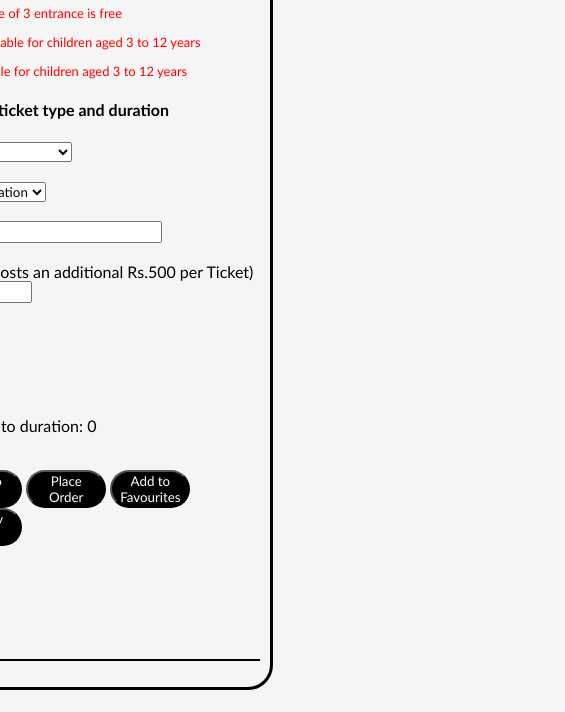
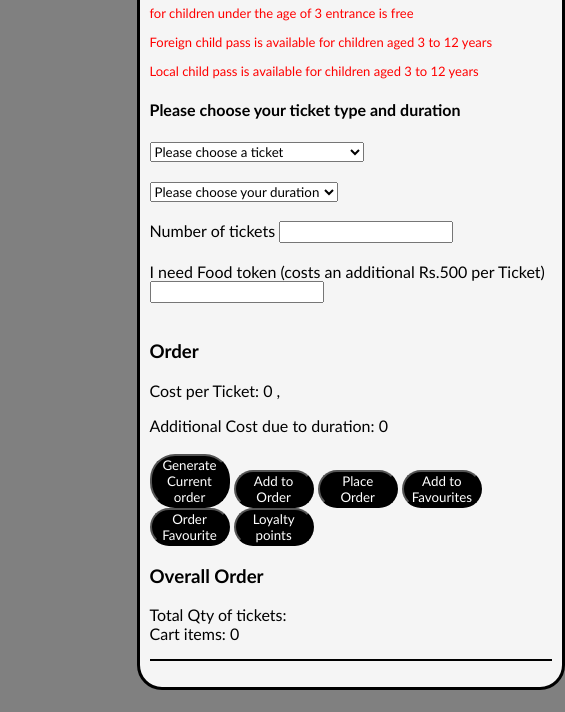
Before and after one commit to Sanadhi2002/Sanadhi-s-Tourist-Website, a plain HTML site: page tickets.html in a window 390 px wide. Shown: the part 132-844 px from the top of the page, 565 px wide, since content can reach past the window. Drawn offline with Linux system fonts and the light colour scheme.

Commit message:
Add files via upload

```diff
--- a/tickets.css
+++ b/tickets.css
@@ -9,7 +9,7 @@
 
 }
 body{
-    background-color: whitesmoke;
+    background-color: grey;
 }
 .para{
     color: red;
@@ -17,12 +17,13 @@ body{
 }
 div{
     border: 3px solid black;
-  position: absolute;
-  background-color: whitesmoke;
-    right: 30%;
-    padding: 10px;
-    top: 5%;
-    border-radius: 25px;
+    position: absolute;
+
+	left: 35%;
+	padding: 15px;
+	top: 5%;
+	background-color: whitesmoke;
+  border-radius: 25px;
 
 }
 
@@ -192,3 +193,9 @@ div{
     }
 
   }
+
+  @media(max-width:900px){
+    div{
+       width: fit-content;
+    }
+  }
```
Also changed, not shown: tickets.html (+1 -27 lines).
